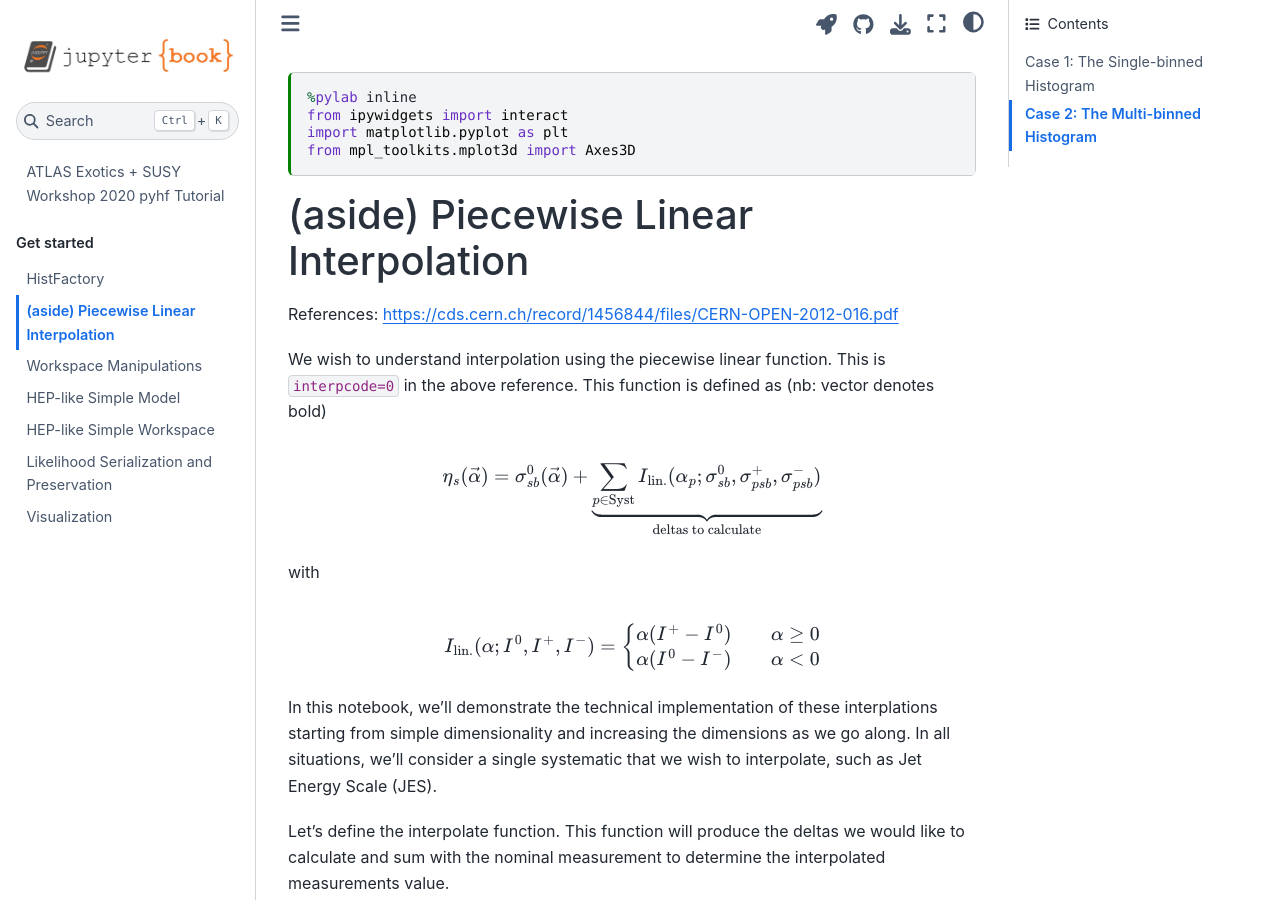
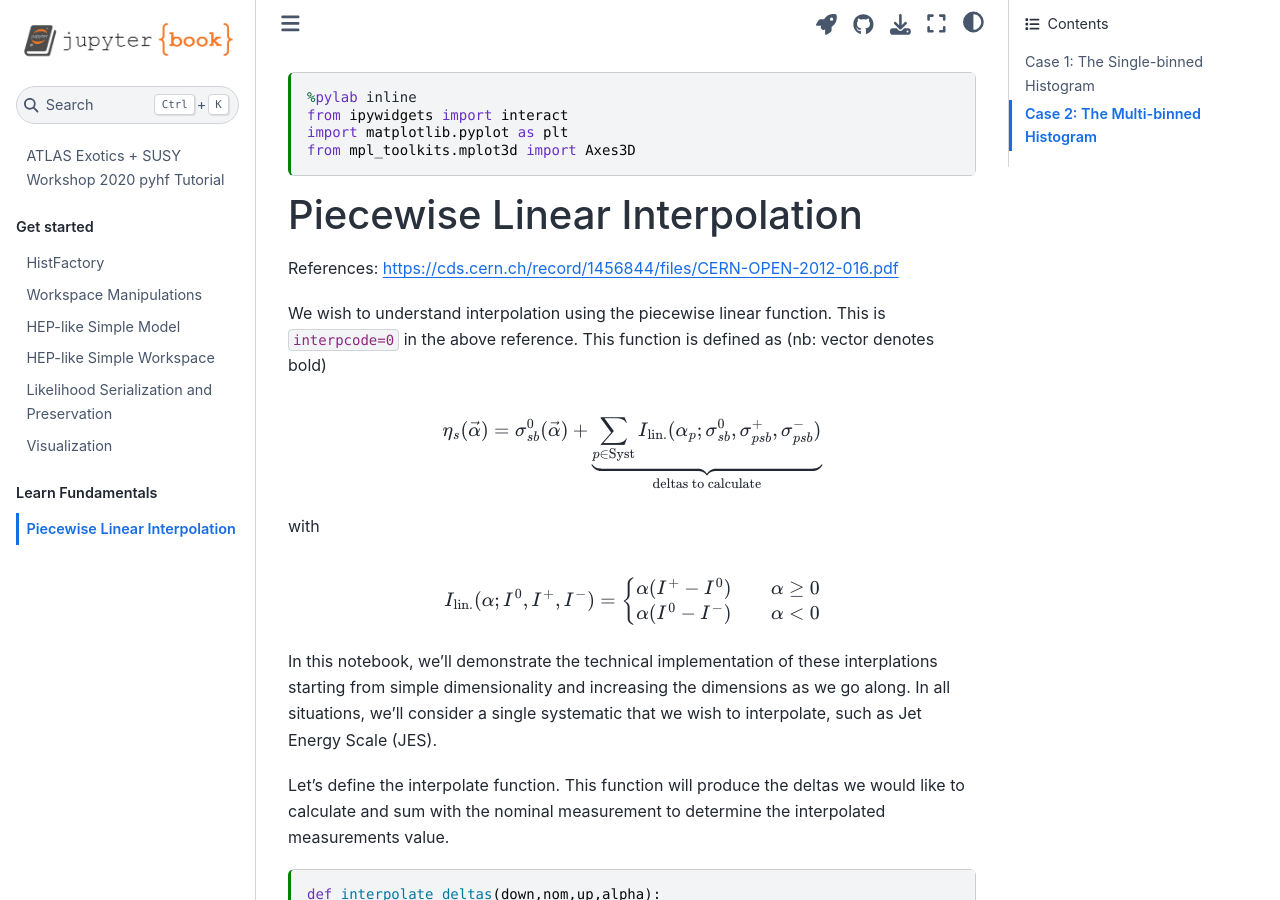
Before and after one commit to pyhf/tutorial-ATLAS-SUSY-Exotics-2020, a Jupyter Book: the page built from book/InterpolationCodes.ipynb, in a window 1280 px wide and 900 px high. Built offline with Jupyter Book 1.0.4 settings and Sphinx 7.4.7 and the Sphinx Book theme 1.1.4, drawn with Linux system fonts in a browser that asks for light colours; a script that is not in the unit is left out; comment, search, counter and statistics services are not loaded; some of the changed text lies outside the part shown.

Commit message:
create a new part and move interpolation down to it

```diff
--- a/book/_toc.yml
+++ b/book/_toc.yml
@@ -4,9 +4,12 @@
 - part: Get started
   chapters:
   - file: IntroToHiFa
-  - file: InterpolationCodes
   - file: WorkspaceManipulations
   - file: SimpleModel
   - file: SimpleWorkspace
   - file: serialization
   - file: visualization
+
+- part: Learn Fundamentals
+  chapters:
+  - file: InterpolationCodes
```
Also changed, not shown: book/InterpolationCodes.ipynb.
